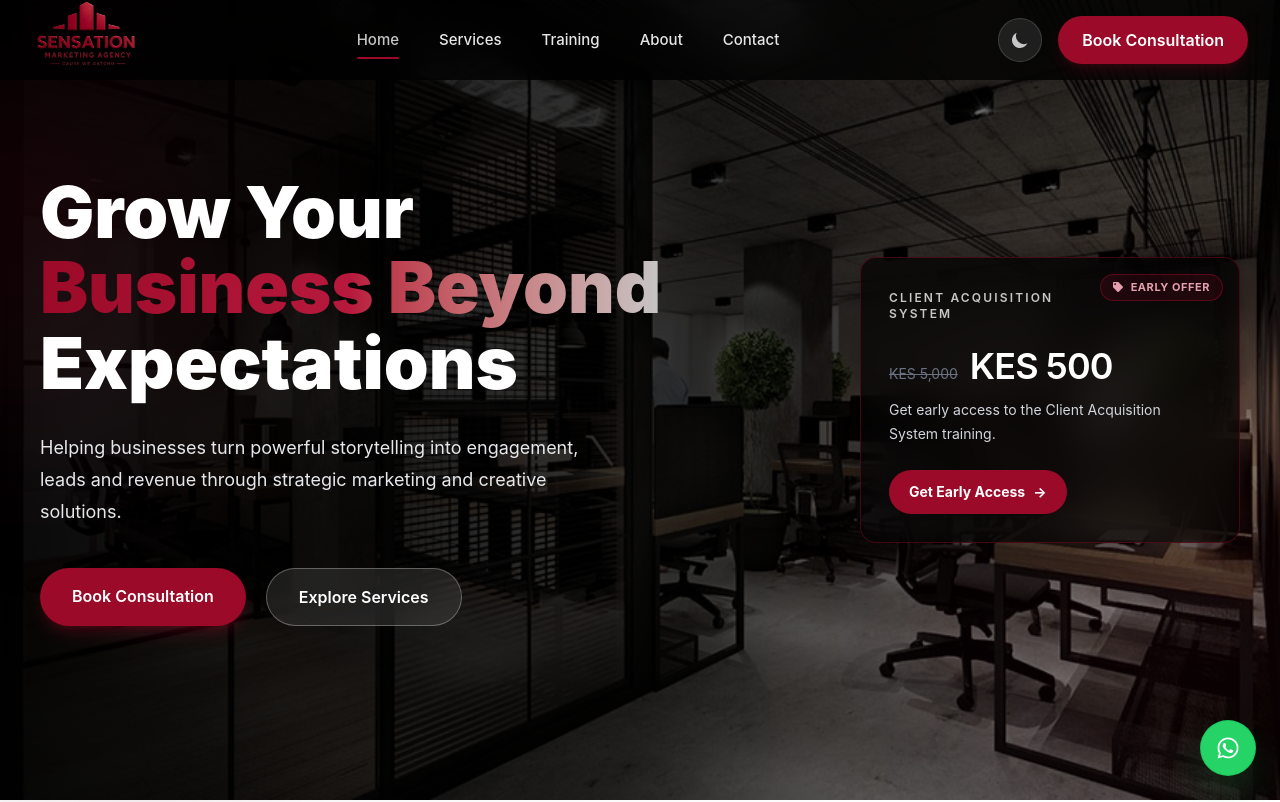
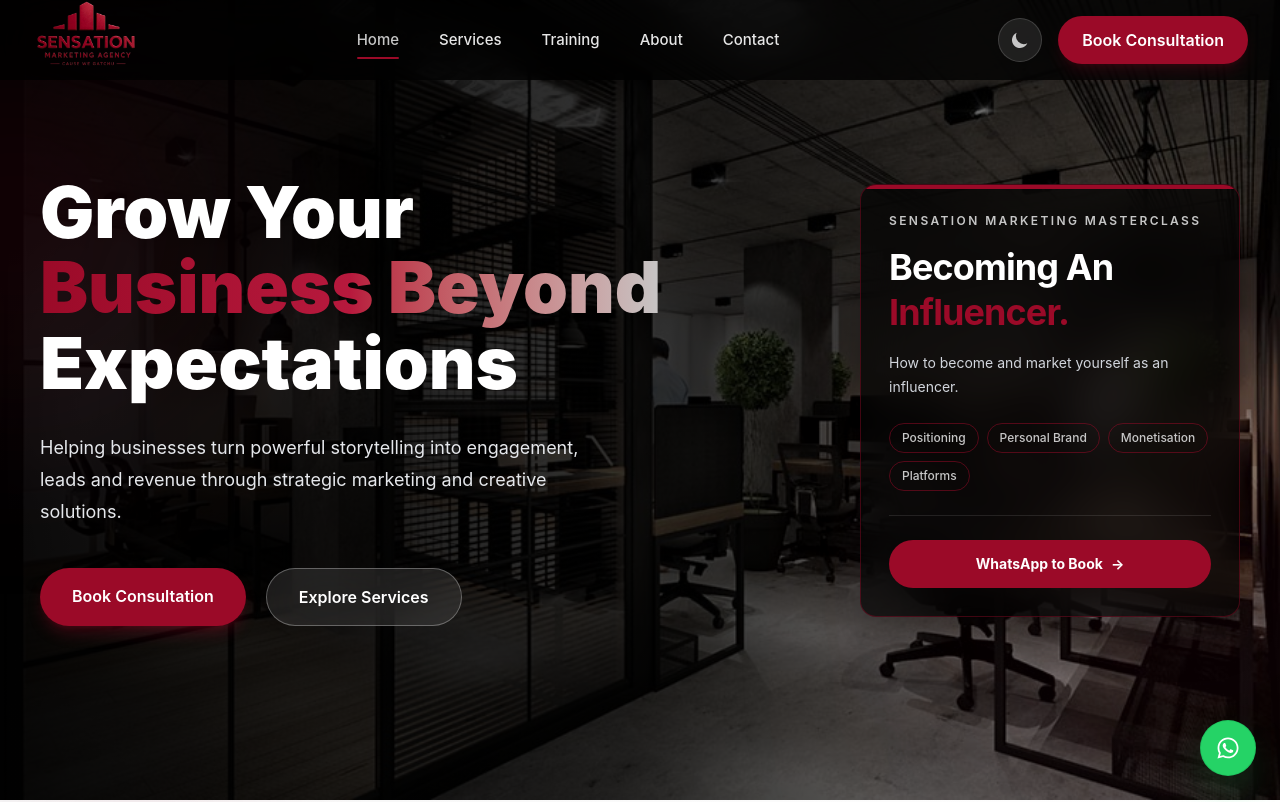
Before and after one commit to rihlatech/Sensation-Marketing-Agency, a React (Vite) app: page / in a window 1280 px wide. Shown: the top 802 px of the page. Built offline with nearby package versions, Linux system fonts and the light colour scheme.

Commit message:
New masterclass offer

```diff
--- a/src/pages/Home.jsx
+++ b/src/pages/Home.jsx
@@ -325,61 +325,65 @@
           RIGHT — CLIENT ACQUISITION SYSTEM
       ================================================== */}
 
+      {/* ==================================================
+    RIGHT — FEATURED MASTERCLASS
+================================================== */}
+
 <div className="flex w-full justify-center lg:justify-end">
-
   <motion.div
     initial={{ opacity: 0, x: 30 }}
     animate={{ opacity: 1, x: 0 }}
     transition={{ delay: 0.6, duration: 0.6 }}
     className="relative w-full max-w-sm overflow-hidden rounded-2xl border border-[#9b0a28]/40 bg-black/65 p-6 shadow-2xl shadow-black/30 backdrop-blur-xl sm:p-7"
   >
+    {/* Accent Line */}
+    <div className="absolute left-0 top-0 h-1 w-full bg-[#9b0a28]" />
 
-          {/* Offer Badge */}
-          <div className="absolute right-4 top-4 inline-flex items-center gap-2 rounded-full border border-[#9b0a28]/50 bg-[#9b0a28]/15 px-3 py-1 text-[11px] font-bold uppercase tracking-wider text-[#e5a0af]">
-            <FaTag className="text-[10px]" />
-            Early Offer
+    {/* Label */}
+    <p className="text-xs font-semibold uppercase tracking-[0.2em] text-[#c6c6c6]">
+      Sensation Marketing Masterclass
+    </p>
+
+    {/* Title */}
+    <h3 className="mt-4 text-3xl font-bold leading-tight tracking-tight text-white sm:text-4xl">
+      Becoming An
+      <br />
+      <span className="text-[#9b0a28]">Influencer.</span>
+    </h3>
+
+    {/* Description */}
+    <p className="mt-4 text-sm leading-6 text-gray-300">
+      How to become and market yourself as an influencer.
+    </p>
+
+    {/* Topics */}
+    <div className="mt-6 flex flex-wrap gap-2">
+      {["Positioning", "Personal Brand", "Monetisation", "Platforms"].map(
+        (topic) => (
+          <span
+            key={topic}
+            className="rounded-full border border-[#9b0a28]/50 px-3 py-1.5 text-xs font-medium text-[#c6c6c6] transition-colors duration-300 hover:border-[#9b0a28] hover:text-white"
+          >
+            {topic}
+          </span>
+        )
+      )}
     </div>
 
-
-          {/* Card Content */}
-          <div className="pt-1">
-
-            <p className="max-w-[190px] text-xs font-semibold uppercase tracking-[0.18em] text-[#c6c6c6]">
-              Client Acquisition System
-            </p>
-
-
-            {/* Price */}
-            <div className="mt-6 flex flex-wrap items-baseline gap-3">
-              <span className="text-sm text-gray-500 line-through">
-                KES 5,000
-              </span>
-
-              <span className="text-3xl font-semibold tracking-tight text-white sm:text-4xl">
-                KES 500
-              </span>
-            </div>
-
-
-            {/* Description */}
-            <p className="mt-3 max-w-xs text-sm leading-6 text-gray-300">
-              Get early access to the Client Acquisition System training.
-            </p>
-
+    {/* Divider */}
+    <div className="my-6 h-px w-full bg-white/10" />
 
     {/* CTA */}
-<Link
-  to="/client-acquisition-system"
-  className="mt-6 inline-flex w-full items-center justify-center rounded-full bg-[#9b0a28] px-5 py-3 text-sm font-bold text-white transition-all duration-300 hover:-translate-y-0.5 hover:bg-[#b30d30] sm:w-auto"
+    <a
+      href="https://wa.me/254797983216?text=Hi%20Sensation%20Marketing%20Agency%2C%20I%27d%20like%20to%20book%20the%20Becoming%20An%20Influencer%20masterclass."
+      target="_blank"
+      rel="noopener noreferrer"
+      className="inline-flex w-full items-center justify-center rounded-full bg-[#9b0a28] px-5 py-3.5 text-sm font-bold text-white transition-all duration-300 hover:-translate-y-0.5 hover:bg-[#b30d30]"
     >
-  Get Early Access
+      WhatsApp to Book
       <span className="ml-2">→</span>
-</Link>
-
-          </div>
-
+    </a>
   </motion.div>
-
 </div>
 
     </div>
--- a/src/pages/Training.jsx
+++ b/src/pages/Training.jsx
@@ -182,46 +182,52 @@
 
   <div className="relative flex flex-col gap-7 md:flex-row md:items-center md:justify-between">
 
-            {/* Offer Content */}
+    {/* Masterclass Content */}
     <div className="max-w-2xl">
-              <div className="mb-4 inline-flex items-center gap-2 rounded-full border border-[#9b0a28]/50 bg-[#9b0a28]/15 px-3 py-1 text-[11px] font-bold uppercase tracking-wider text-[#e5a0af]">
-                <FaTag className="text-[10px]" />
-                Early Offer
-              </div>
 
       <p className="text-xs font-semibold uppercase tracking-[0.18em] text-[#c6c6c6]">
-                Client Acquisition System
+        Sensation Marketing Masterclass
       </p>
 
-              <h2 className="mt-2 text-2xl font-bold text-white md:text-3xl">
-                Turn Your Marketing Into a Client Acquisition Machine
+      <h2 className="mt-2 text-2xl font-bold tracking-tight text-white md:text-3xl">
+        Becoming An{" "}
+        <span className="text-[#9b0a28]">Influencer.</span>
       </h2>
 
       <p className="mt-3 max-w-xl text-sm leading-6 text-gray-300">
-                Get early access to the Client Acquisition System and take
-                your client acquisition training beyond the classroom.
+        Learn how to become and market yourself as an influencer through
+        positioning, personal branding, monetisation and the right platforms.
       </p>
+
+      {/* Topics */}
+      <div className="mt-5 flex flex-wrap gap-2">
+        {[
+          "Positioning",
+          "Personal Brand",
+          "Monetisation",
+          "Platforms",
+        ].map((topic) => (
+          <span
+            key={topic}
+            className="rounded-full border border-[#9b0a28]/50 px-3 py-1.5 text-xs font-medium text-[#c6c6c6] transition-colors duration-300 hover:border-[#9b0a28] hover:text-white"
+          >
+            {topic}
+          </span>
+        ))}
+      </div>
     </div>
 
-            {/* Price + CTA */}
+    {/* CTA */}
     <div className="shrink-0">
-              <div className="flex items-baseline gap-3">
-                <span className="text-sm text-gray-500 line-through">
-                  KES 5,000
-                </span>
-
-                <span className="text-3xl font-semibold tracking-tight text-white md:text-4xl">
-                  KES 500
-                </span>
-              </div>
-
-            <Link
-  to="/client-acquisition-system"
-  className="mt-4 inline-flex w-full items-center justify-center rounded-full bg-[#9b0a28] px-6 py-3 text-sm font-bold text-white transition-all duration-300 hover:-translate-y-0.5 hover:bg-[#b30d30] md:w-auto"
+      <a
+        href="https://wa.me/254797983216?text=Hi%20Sensation%20Marketing%20Agency%2C%20I%27d%20like%20to%20book%20the%20Becoming%20An%20Influencer%20masterclass."
+        target="_blank"
+        rel="noopener noreferrer"
+        className="inline-flex w-full items-center justify-center rounded-full bg-[#9b0a28] px-6 py-3.5 text-sm font-bold text-white transition-all duration-300 hover:-translate-y-0.5 hover:bg-[#b30d30] md:w-auto"
       >
-  Get Early Access
+        WhatsApp to Book
         <span className="ml-2">→</span>
-</Link>
+      </a>
     </div>
 
   </div>
```
Lines whose indentation alone changed are shown as unchanged.
